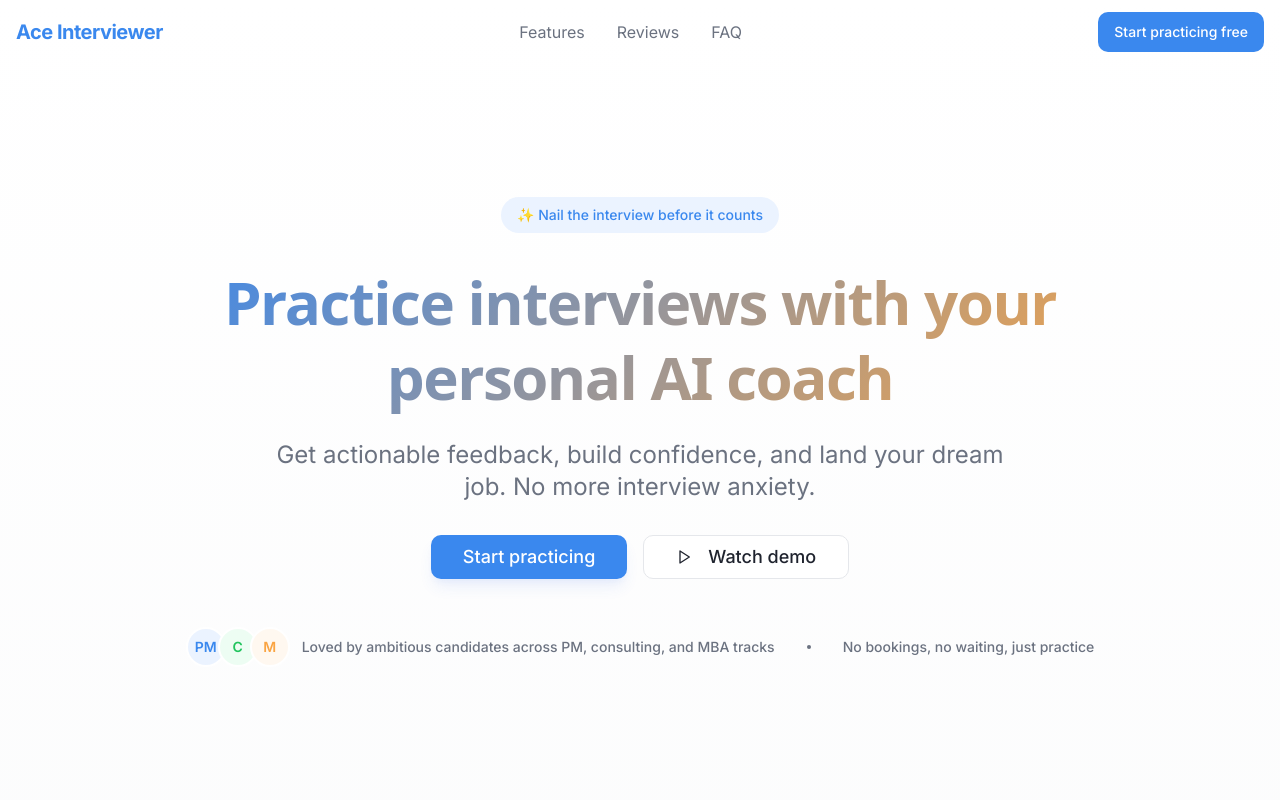
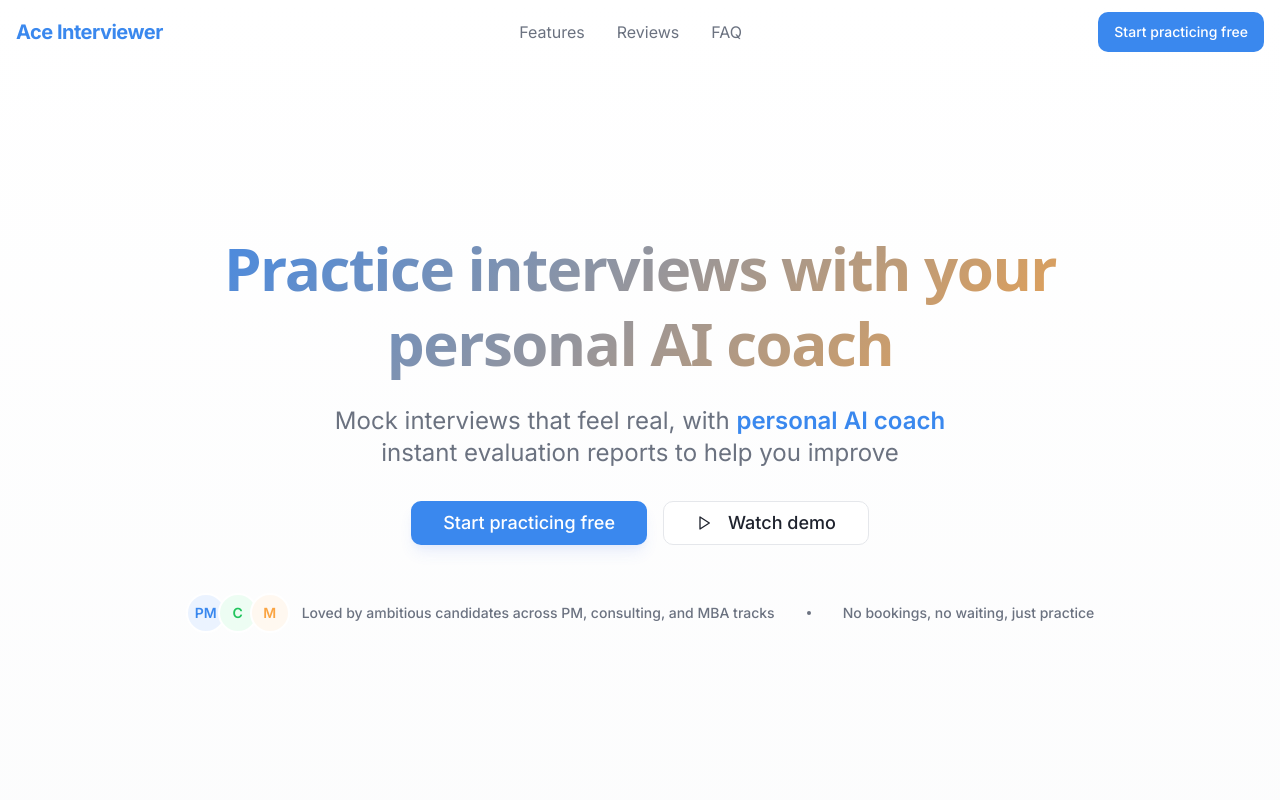
Before and after one commit to sarthakgupta1199/interview-pal-landing, a React (Vite) app: page / in a window 1280 px wide. Shown: the top 800 px of the page. Built offline with nearby package versions, Linux system fonts and the light colour scheme.

Commit message:
Visual edit in Lovable
Edited UI in Lovable

```diff
--- a/src/components/AceHero.tsx
+++ b/src/components/AceHero.tsx
@@ -2,19 +2,12 @@ import { Button } from "@/components/ui/button";
 import { useNavigate } from "react-router-dom";
 import { Play } from "lucide-react";
 import heroImage from "@/assets/hero-bg.jpg";
-
 const AceHero = () => {
   const navigate = useNavigate();
-
-  return (
-    <section className="relative min-h-screen flex items-center justify-center overflow-hidden">
+  return <section className="relative min-h-screen flex items-center justify-center overflow-hidden">
       {/* Background image */}
       <div className="absolute inset-0 z-0">
-        <img
-          src={heroImage}
-          alt="Hero background"
-          className="w-full h-full object-cover opacity-5"
-        />
+        <img src={heroImage} alt="Hero background" className="w-full h-full object-cover opacity-5" />
         <div className="absolute inset-0 bg-gradient-subtle" />
       </div>
 
@@ -22,9 +15,7 @@ const AceHero = () => {
       <div className="relative z-10 container mx-auto px-4 text-center pt-16">
         <div className="max-w-5xl mx-auto">
           {/* Badge */}
-          <div className="inline-flex items-center px-4 py-2 bg-primary-soft rounded-full text-primary text-sm font-medium mb-8">
-            ✨ Nail the interview before it counts
-          </div>
+
 
           {/* Main headline */}
           <h1 className="mb-6 bg-gradient-hero bg-clip-text text-transparent leading-tight font-manrope">
@@ -33,24 +24,16 @@ const AceHero = () => {
 
           {/* Subheadline */}
           <p className="text-xl md:text-2xl text-muted-foreground mb-8 max-w-3xl mx-auto leading-relaxed">
-            Get actionable feedback, build confidence, and land your dream job. No more interview anxiety.
+            Mock interviews that feel real, with <span className="text-primary font-semibold">personal AI coach</span>
+            <br />instant evaluation reports to help you improve
           </p>
 
           {/* CTA buttons */}
           <div className="flex flex-col sm:flex-row gap-4 justify-center items-center mb-12">
-            <Button
-              size="lg"
-              className="text-lg px-8 py-4 shadow-soft-lg hover:shadow-soft-xl transition-all duration-300 transform hover:scale-105"
-              onClick={() => navigate('/interview')}
-            >
-              Start practicing
+            <Button size="lg" className="text-lg px-8 py-4 shadow-soft-lg hover:shadow-soft-xl transition-all duration-300 transform hover:scale-105" onClick={() => navigate('/interview')}>
+              Start practicing free
             </Button>
-            <Button
-              variant="outline"
-              size="lg"
-              className="text-lg px-8 py-4 group"
-              onClick={() => navigate('/interview')}
-            >
+            <Button variant="outline" size="lg" className="text-lg px-8 py-4 group" onClick={() => navigate('/interview')}>
               <Play className="mr-2 h-5 w-5 group-hover:scale-110 transition-transform" />
               Watch demo
             </Button>
@@ -81,8 +64,6 @@ const AceHero = () => {
           </div>
         </div>
       </div>
-    </section>
-  );
+    </section>;
 };
-
 export default AceHero;
```
